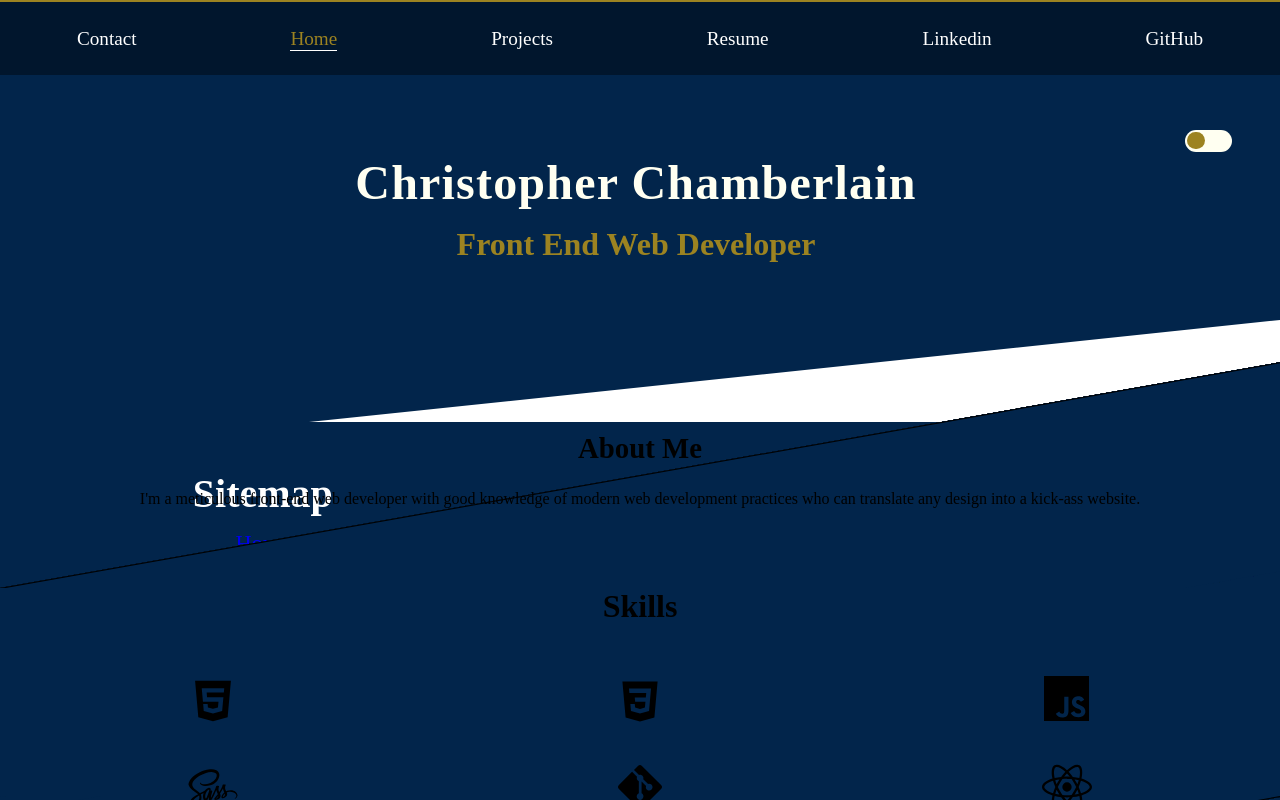
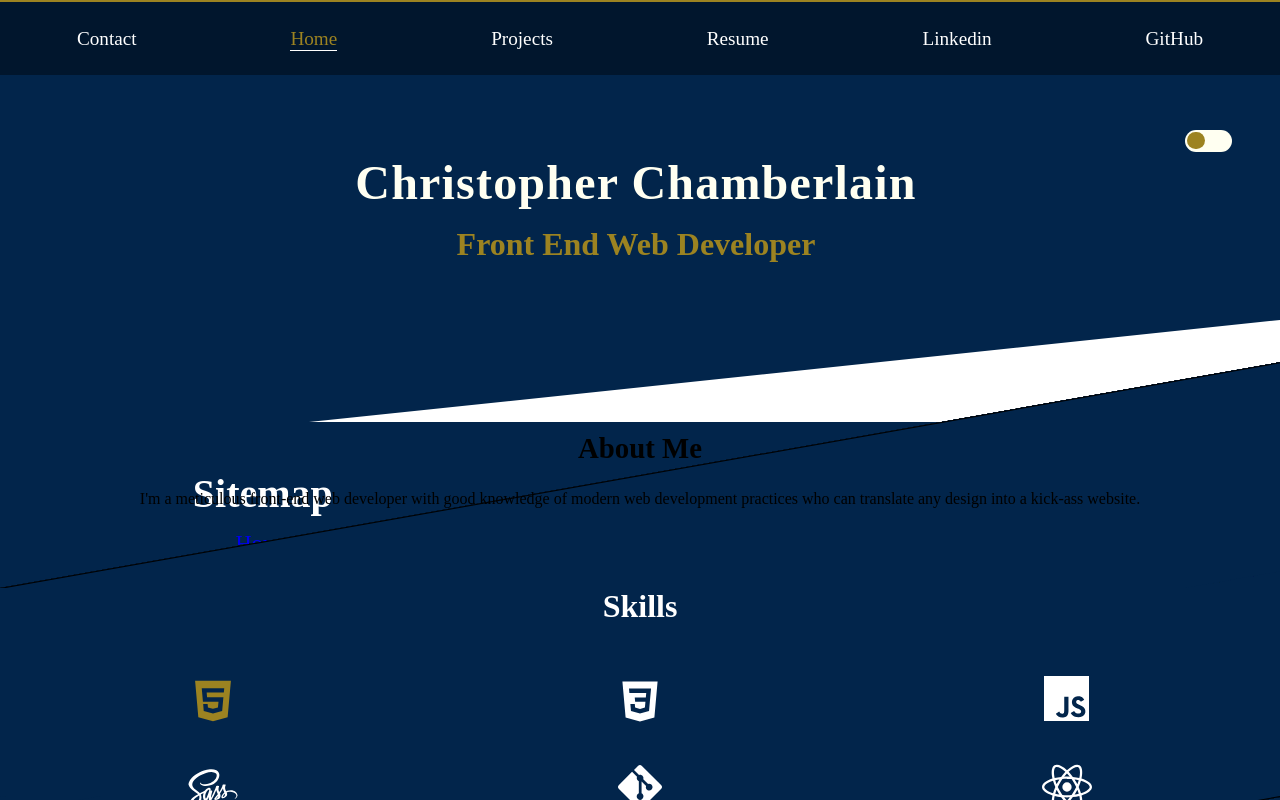
Before and after one commit to AkaraTawng/portfolio-mf-v2, a React (Create React App) app: page / in a window 1280 px wide. In both pictures the pointer is over the item 213 px from the left and 702 px from the top of the page. Shown: the top 800 px of the page. Built offline with nearby package versions, Linux system fonts and the light colour scheme.

Commit message:
add hover color change to skills icons

```diff
--- a/src/main.css
+++ b/src/main.css
@@ -449,6 +449,7 @@
   font-size: 2rem;
   text-align: center;
   margin-bottom: 4%;
+  color: white;
 }
 #skills-section ul {
   list-style-type: none;
@@ -458,4 +459,9 @@
 }
 #skills-section ul li {
   justify-self: center;
+  color: white;
+}
+#skills-section ul li :hover {
+  color: #9c8321;
+  transition: all 0.2s;
 }/*# sourceMappingURL=main.css.map */
--- a/src/scss/layout/_home.scss
+++ b/src/scss/layout/_home.scss
@@ -53,6 +53,7 @@
         font-size: 2rem;
         text-align: center;
         margin-bottom: 4%;
+        color: white;
     }
 
     ul {
@@ -65,6 +66,11 @@
         li {
             // background-color: purple;
             justify-self: center;
+            color: white;
+            :hover {
+                color: map-get($colors, "secondary" );
+                transition: all 0.2s;
+            }
         }
     }
 }
```
Also changed, not shown: 1 other file (tests, documents, lock files or other folders).
